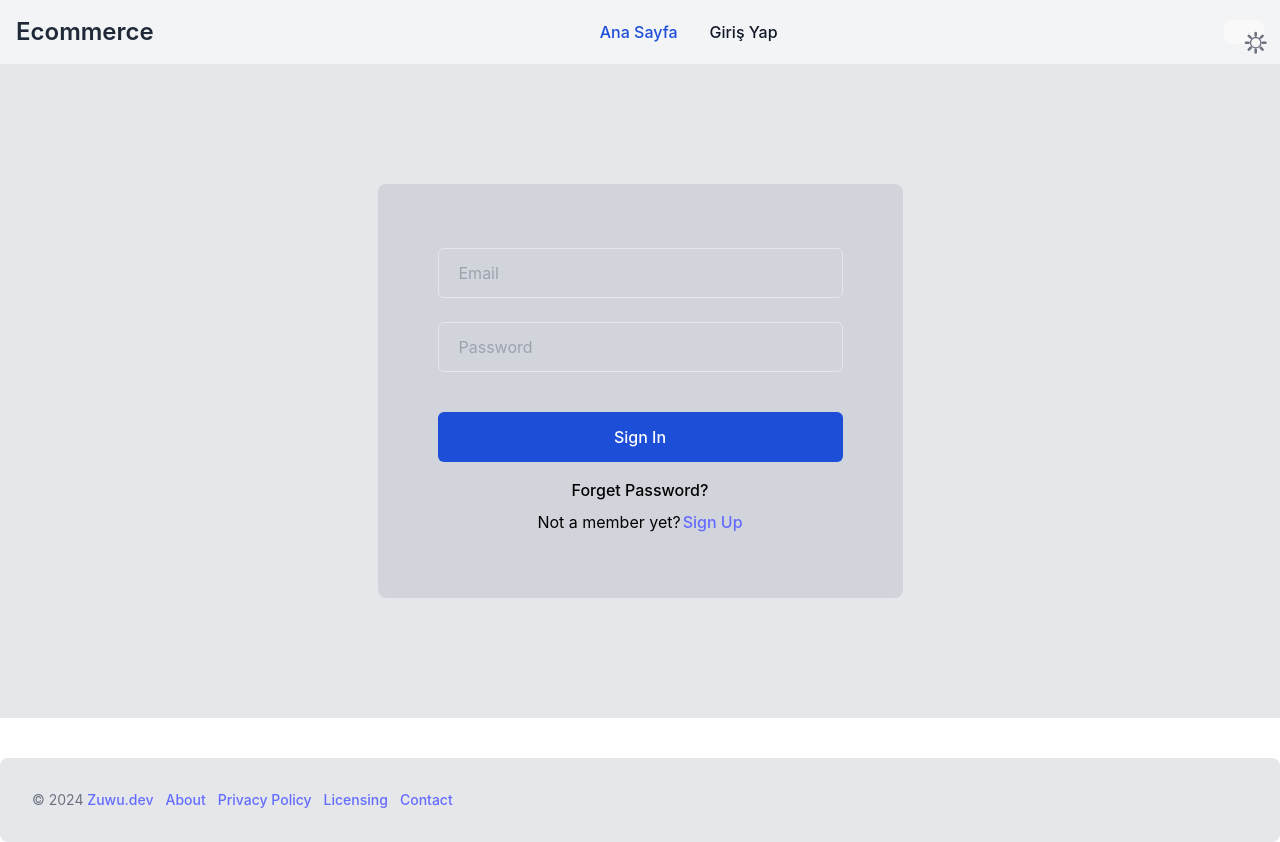
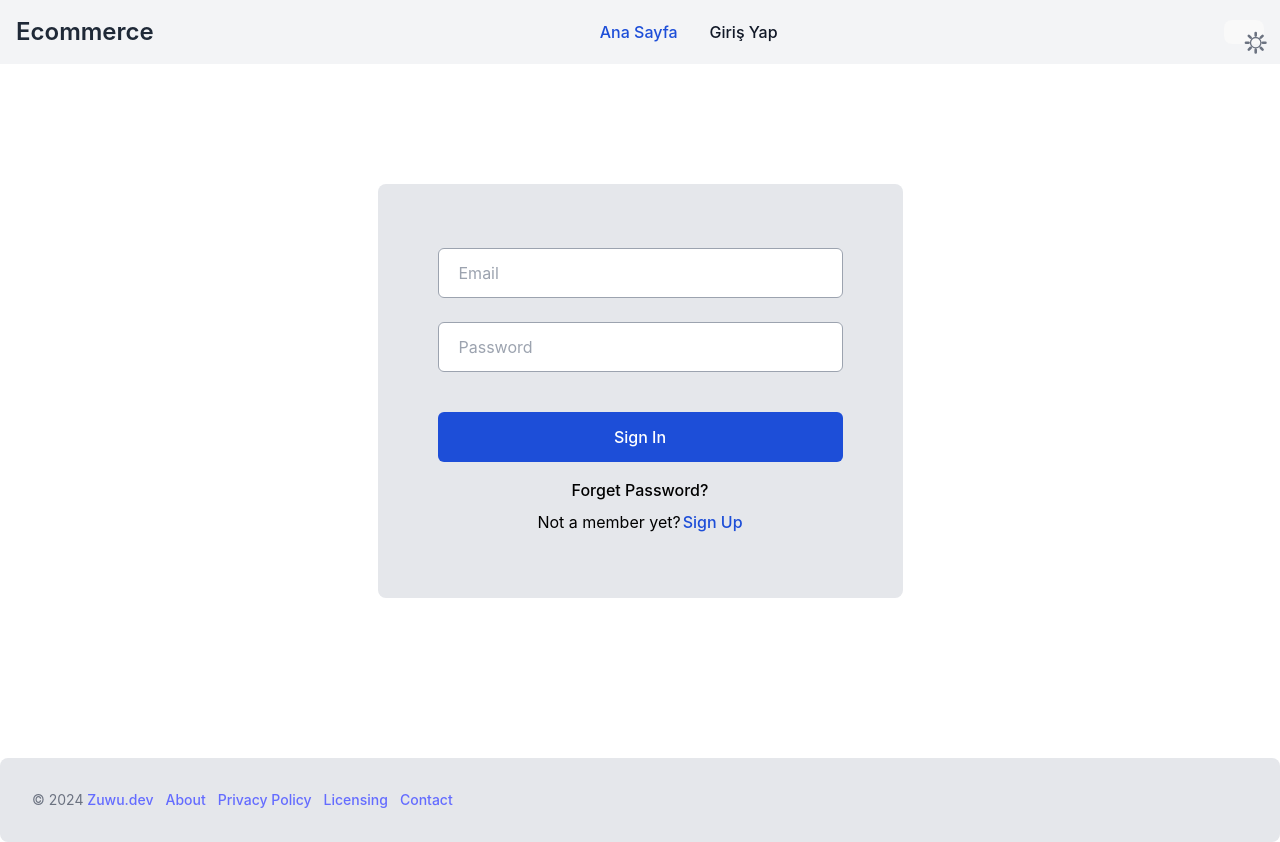
Before and after one commit to Kuuw/ecommerceFE, a React (Vite) app: page /account/signin in a window 1280 px wide. Built offline with nearby package versions, Linux system fonts and the light colour scheme.

Commit message:
Some style changes

```diff
--- a/src/components/molecules/ImageCarousel.tsx
+++ b/src/components/molecules/ImageCarousel.tsx
@@ -56,7 +56,7 @@ const ImageCarousel: React.FC<ImageCarouselProps> = ({ images }) => {
                 ))}
             </div>
             {/* Navigation buttons */}
-            <button onClick={prevSlide} className="absolute top-0 left-0 z-30 flex items-center justify-center h-full px-4 cursor-pointer group focus:outline-none">
+            <button onClick={prevSlide} className="absolute top-0 left-0 z-30 flex items-center justify-center h-full px-4 cursor-pointer group focus:outline-none border-none">
                 <span className="inline-flex items-center justify-center w-10 h-10 rounded-full bg-black/30 group-hover:bg-black/50 group-focus:ring-4 group-focus:ring-white group-focus:outline-none">
                     <svg aria-hidden="true" className="w-6 h-6 text-white" fill="none" stroke="currentColor" viewBox="0 0 24 24" xmlns="http://www.w3.org/2000/svg">
                         <path strokeLinecap="round" strokeLinejoin="round" strokeWidth="2" d="M15 19l-7-7 7-7"></path>
@@ -64,7 +64,7 @@ const ImageCarousel: React.FC<ImageCarouselProps> = ({ images }) => {
                     <span className="sr-only">Previous</span>
                 </span>
             </button>
-            <button onClick={nextSlide} className="absolute top-0 right-0 z-30 flex items-center justify-center h-full px-4 cursor-pointer group focus:outline-none">
+            <button onClick={nextSlide} className="absolute top-0 right-0 z-30 flex items-center justify-center h-full px-4 cursor-pointer group focus:outline-none border-none">
                 <span className="inline-flex items-center justify-center w-10 h-10 rounded-full bg-black/30 group-hover:bg-black/50 group-focus:ring-4 group-focus:ring-white group-focus:outline-none">
                     <svg aria-hidden="true" className="w-6 h-6 text-white" fill="none" stroke="currentColor" viewBox="0 0 24 24" xmlns="http://www.w3.org/2000/svg">
                         <path strokeLinecap="round" strokeLinejoin="round" strokeWidth="2" d="M9 5l7 7-7 7"></path>
--- a/src/components/molecules/InputBox.tsx
+++ b/src/components/molecules/InputBox.tsx
@@ -15,7 +15,7 @@ const InputBox = ({ type, placeholder, name, onValueChange, value }: InputBoxPro
                 type={type}
                 placeholder={placeholder}
                 name={name}
-                className="w-full rounded-md border bg-transparent px-5 py-3 text-base text-body-color outline-none focus:border-primary focus-visible:shadow-none dark:border-dark-3 dark:text-white"
+                className="w-full rounded-md border bg-transparent px-5 py-3 text-base text-body-color outline-none focus:border-primary focus-visible:shadow-none bg-white border-gray-400 dark:border-slate-600 dark:text-white"
                 onChange={onValueChange}
                 value={value}
             />
--- a/src/components/pages/SignIn.tsx
+++ b/src/components/pages/SignIn.tsx
@@ -35,11 +35,11 @@ const SignIn: React.FC = () => {
     };
 
     return (
-        <section className="dark:bg-slate-950 bg-gray-200 py-20 dark:bg-dark lg:py-[120px]">
+        <section className="dark:bg-slate-950 bg-white py-20 dark:bg-dark lg:py-[120px]">
             <div className="container mx-auto">
                 <div className="-mx-4 flex flex-wrap">
                     <div className="w-full px-4">
-                        <div className="relative mx-auto max-w-[525px] overflow-hidden rounded-lg dark:bg-slate-900 bg-gray-300 px-10 py-16 text-center dark:bg-dark-2 sm:px-12 md:px-[60px]">
+                        <div className="relative mx-auto max-w-[525px] overflow-hidden rounded-lg dark:bg-slate-900 bg-gray-200 px-10 py-16 text-center dark:bg-dark-2 sm:px-12 md:px-[60px]">
                             <SignInForm
                                 email={email}
                                 setEmail={setEmail}
@@ -57,7 +57,7 @@ const SignIn: React.FC = () => {
                                 <span className="pr-0.5">Not a member yet?</span>
                                 <a
                                     href="/account/signup"
-                                    className="text-primary hover:underline"
+                                    className="text-primary hover:underline text-blue-700 dark:text-blue-300"
                                 >
                                     Sign Up
                                 </a>
--- a/src/components/pages/SignUp.tsx
+++ b/src/components/pages/SignUp.tsx
@@ -32,11 +32,11 @@ const SignUp: React.FC = () => {
     };
 
     return (
-        <section className="bg-gray-200 dark:bg-slate-800 py-20 dark:bg-dark lg:py-[120px]">
+        <section className="bg-white dark:bg-slate-800 py-20 dark:bg-dark lg:py-[120px]">
             <div className="container mx-auto">
                 <div className="-mx-4 flex flex-wrap">
                     <div className="w-full px-4">
-                        <div className="relative mx-auto max-w-[525px] overflow-hidden rounded-lg bg-gray-300 dark:bg-slate-900 px-10 py-16 text-center dark:bg-dark-2 sm:px-12 md:px-[60px]">
+                        <div className="relative mx-auto max-w-[525px] overflow-hidden rounded-lg bg-gray-200 dark:bg-slate-900 px-10 py-16 text-center dark:bg-dark-2 sm:px-12 md:px-[60px]">
                             <SignUpForm
                                 firstName={firstName}
                                 setFirstName={setFirstName}
```
